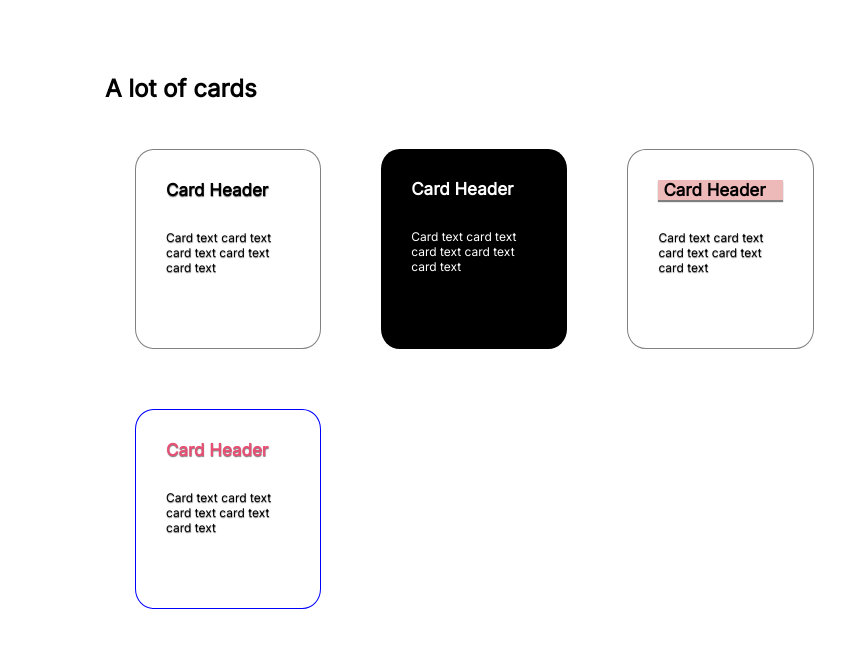
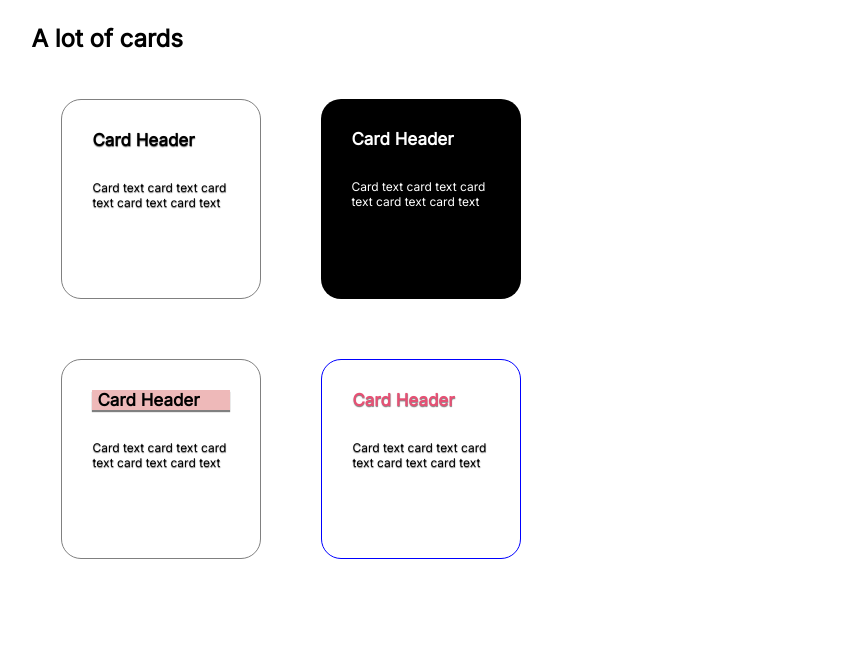
Before and after one commit to aclee11/assignment-2-css, a plain HTML site: page index.html in a window 1280 px wide. Shown: the whole page, without its empty margins (103-948 px from the left). Drawn offline with Linux system fonts and the light colour scheme; files whose address does not match are found by name.

Commit message:
commit to fix layout

```diff
--- a/index.html
+++ b/index.html
@@ -9,8 +9,9 @@
 
 <body>
     <div class="outer-cont">
+        <div class="inner-cont">
             <h1>A lot of cards</h1>
-        <div class="container">
+            <div class="card-container">
                 <div class="card white border">
                     <div class="card-header">Card Header</div>
                     <div class="card-body">Card text card text card text card text card text</div>
@@ -29,6 +30,7 @@
                 </div>
             </div>
         </div>
+    </div>
 </body>
 
 <script src="main.js"></script>
--- a/styles/style.css
+++ b/styles/style.css
@@ -9,16 +9,21 @@ html {
 }
 
 .outer-cont {
+  display: flex;
   flex-direction: column;
-  padding-left: 200px;
-  padding-top: 50px;
+  align-items: center;
+}
+
+.inner-cont {
+  width: 80%;
 }
 
 h1 {
   font-size: x-large;
+  margin-right: auto;
 }
 
-.container {
+.card-container {
 background: white;
 width: 70%;
 height: 50%;
@@ -33,12 +38,11 @@ min-width: 33%;
 }
 
 .card {
-  width: 25%;
+  width: 200px;
   height: 200px;
   margin: 30px;
   padding: 30px;
   border-radius: 10%;
-  max-width: 300px;
   flex-direction: column;
   align-content: space-between;
   text-shadow: .2px 1px 1px gray;
```
Lines whose indentation alone changed are shown as unchanged.
